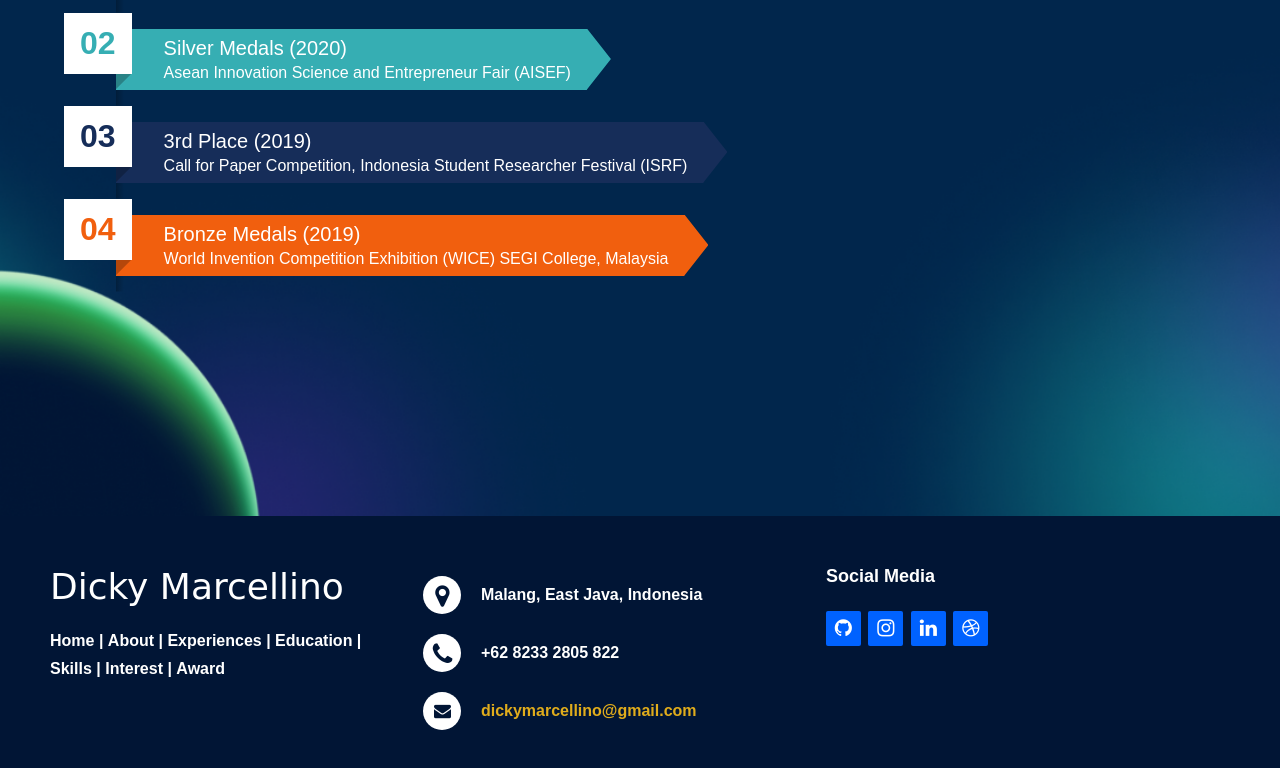
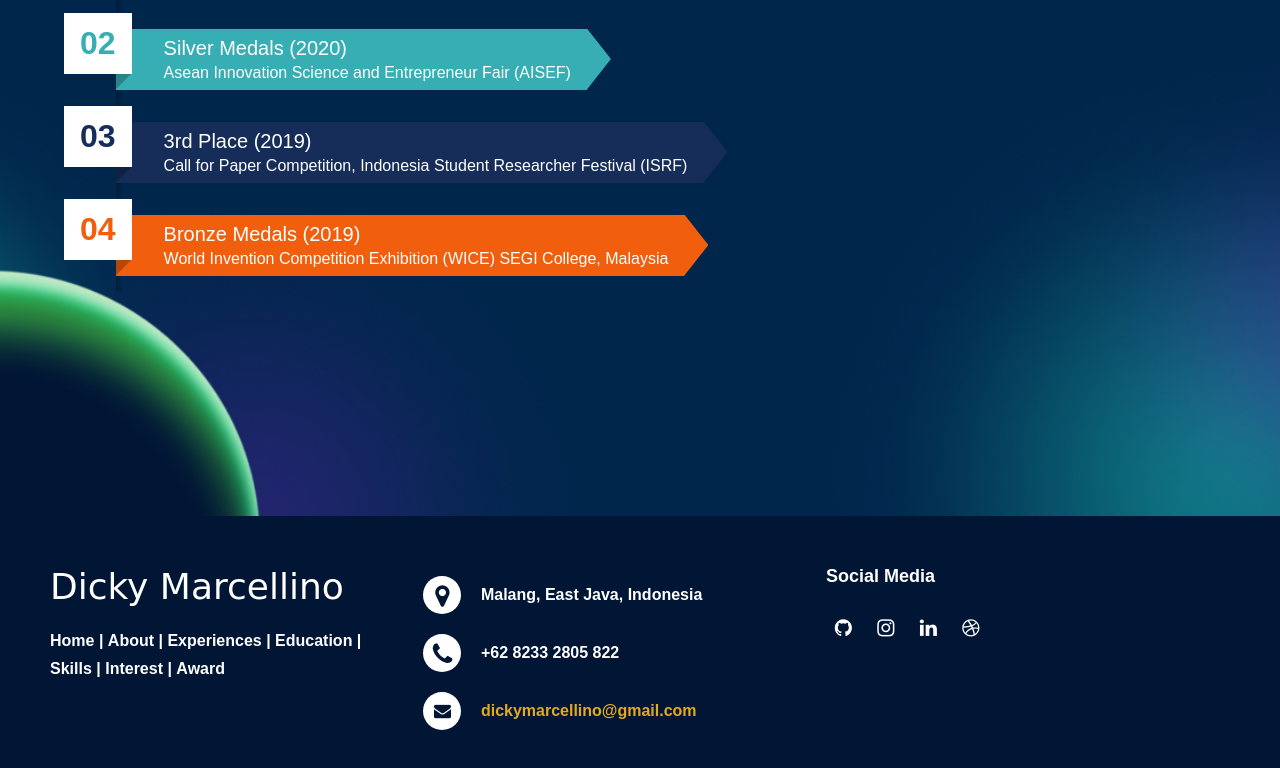
Before and after one commit to Dmarcellakbar/tubes_landingpage, a plain HTML site: page index.html in a window 1280 px wide. Shown: the part 5708-6476 px from the top of the page. Drawn offline with nearby package versions, Linux system fonts and the light colour scheme; a script that the page names is missing.

Commit message:
update 3.2

```diff
--- a/styles.css
+++ b/styles.css
@@ -755,7 +755,6 @@ footer {
   width: 35px;
   height: 35px;
   cursor: pointer;
-  background-color: #0062ff;
   border-radius: 2px;
 
   font-size: 20px;
@@ -766,9 +765,6 @@ footer {
   margin-right: 3px;
   margin-bottom: 5px;
 }
-
-/* Here is the code for Responsive Footer */
-/* You can remove below code if you don't want Footer to be responsive */
 
 @media (max-width: 880px) {
   .footer-distributed .footer-left,
```
